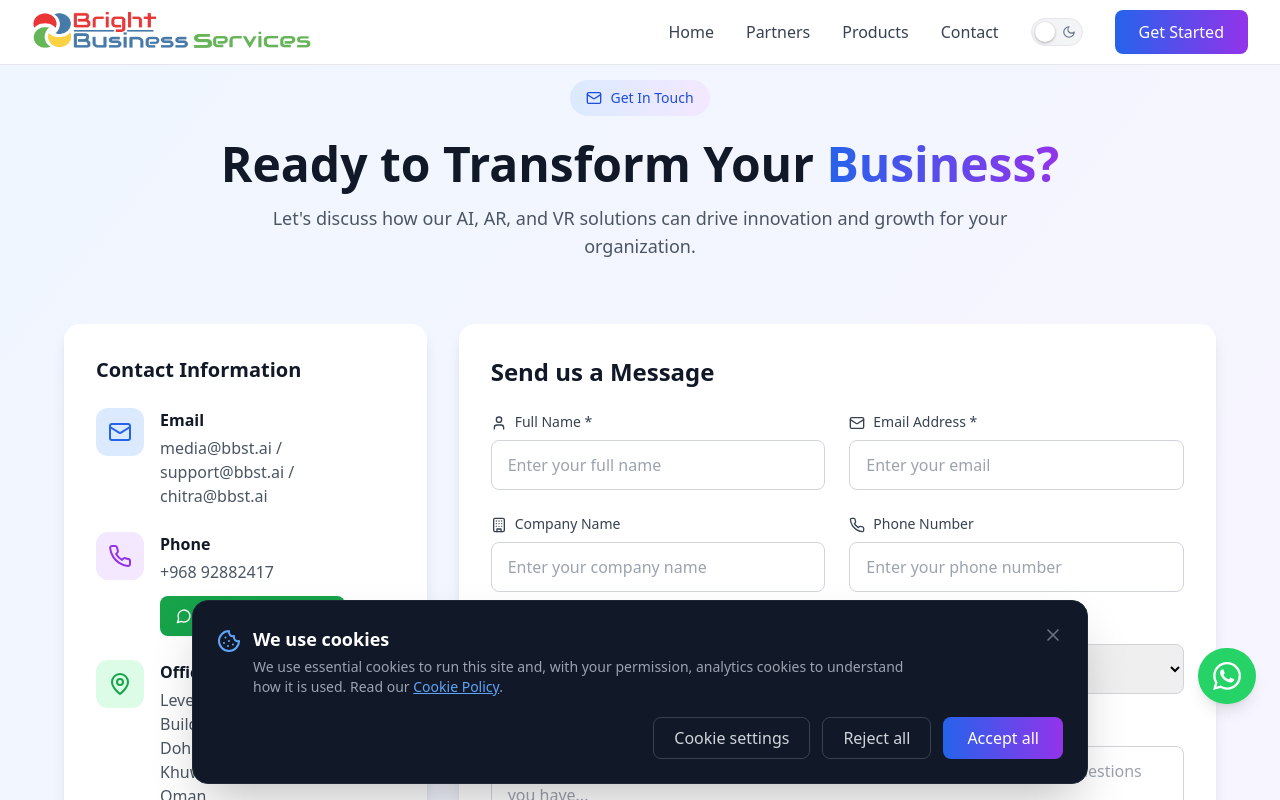
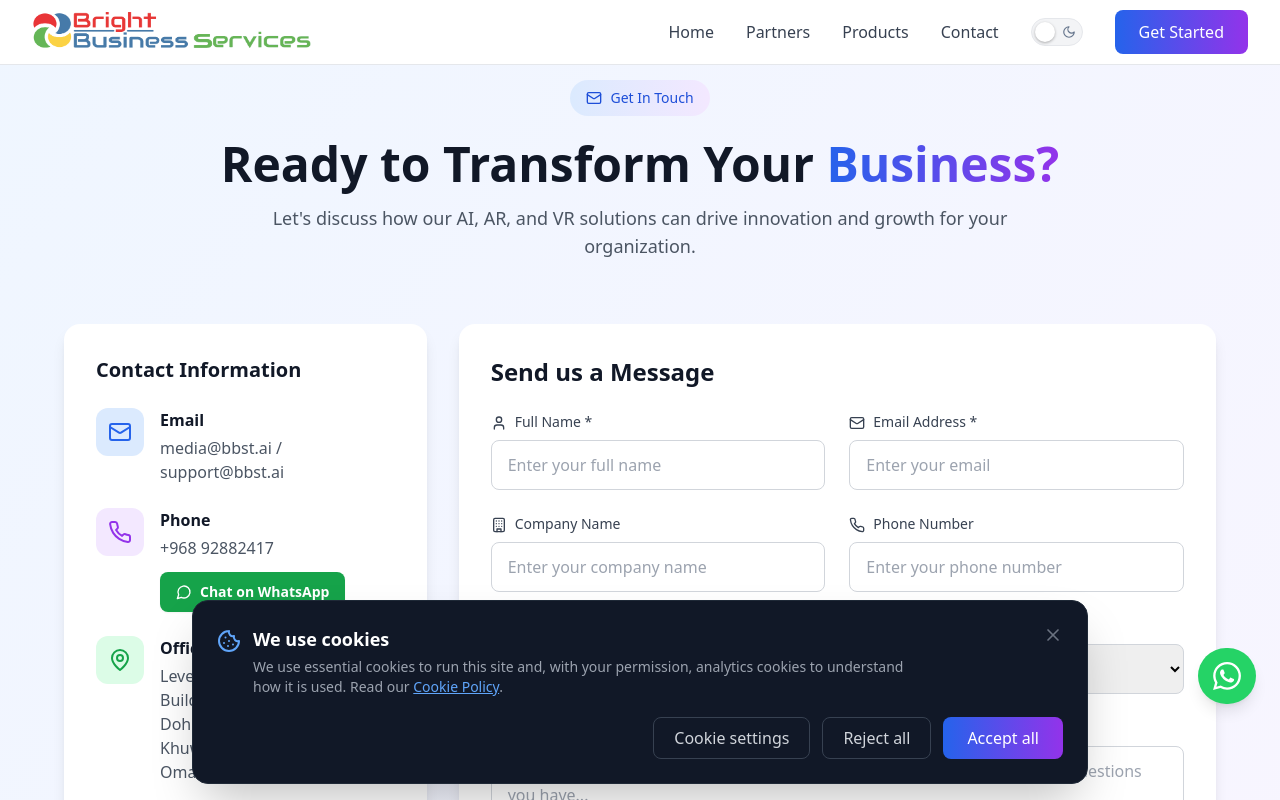
Before and after one commit to BBSoman/Website, a React (Vite) app: page /contact in a window 1280 px wide. Shown: the top 800 px of the page. Built offline with nearby package versions, Linux system fonts and the light colour scheme.

Commit message:
Update ContactPage.tsx

```diff
--- a/src/pages/ContactPage.tsx
+++ b/src/pages/ContactPage.tsx
@@ -251,7 +251,7 @@ const ContactPage: React.FC = () => {
                         Email
                       </h4>
                       <p className="text-gray-600">
-                        {['media@bbst.ai', 'support@bbst.ai', 'chitra@bbst.ai'].map(
+                        {['media@bbst.ai', 'support@bbst.ai'].map(
                           (address, index) => (
                             <React.Fragment key={address}>
                               {index > 0 && ' / '}
```
